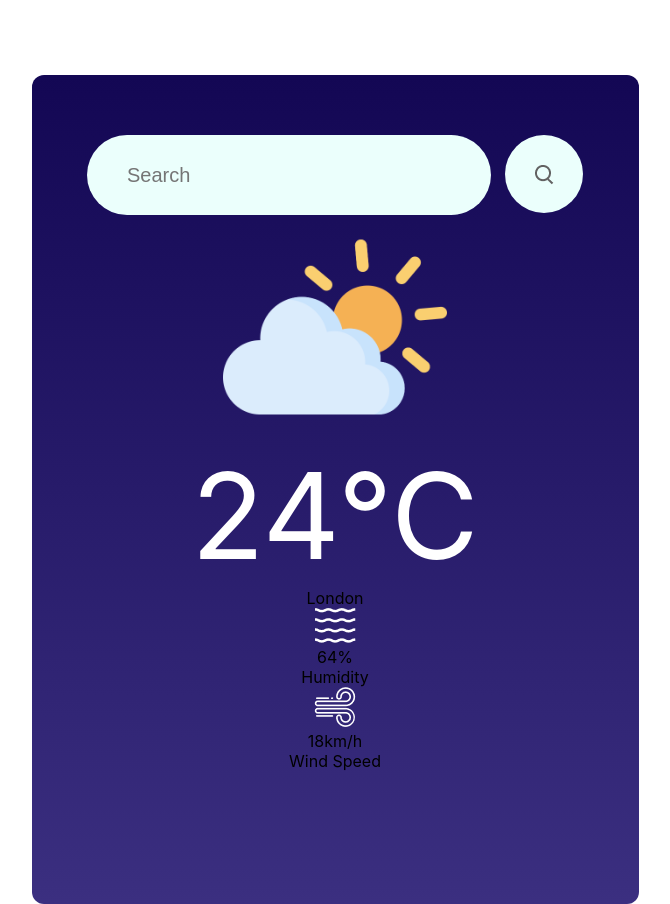
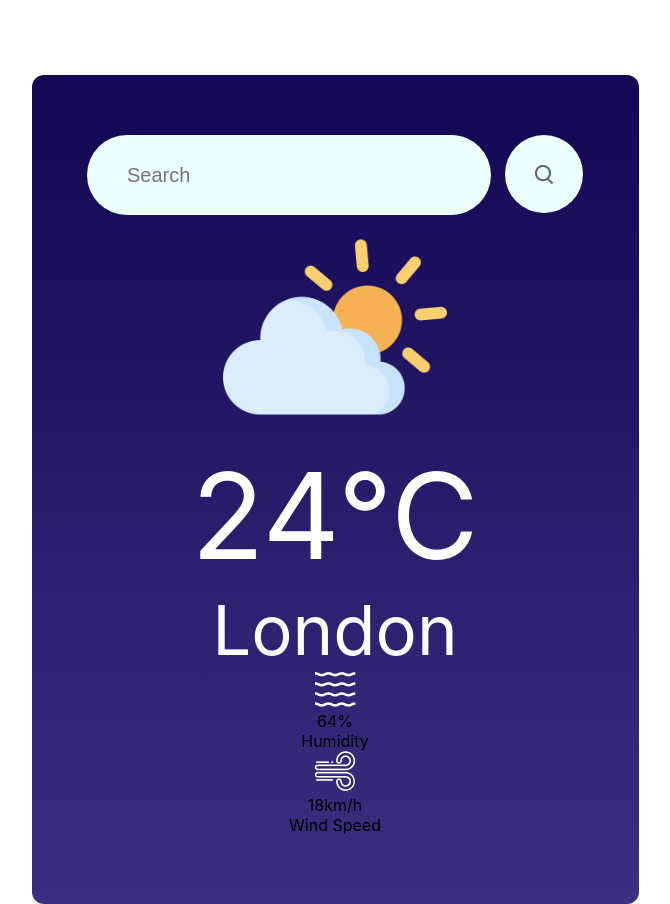
Before and after one commit to kenny791/weather-app, a React (Create React App) app: page / in a window 1280 px wide. Shown: the whole page, without its empty margins (305-975 px from the left). Built offline with nearby package versions, Linux system fonts and the light colour scheme.

Commit message:
add weather location css

```diff
--- a/src/Components/WeatherApp/WeatherApp.css
+++ b/src/Components/WeatherApp/WeatherApp.css
@@ -51,3 +51,11 @@
     font-size: 120px;
     font-weight: 400;
 }
+
+.weather-location{
+    display: flex;
+    justify-content: center;
+    color: white;
+    font-size: 69px;
+    font-weight: 400;
+}
```
